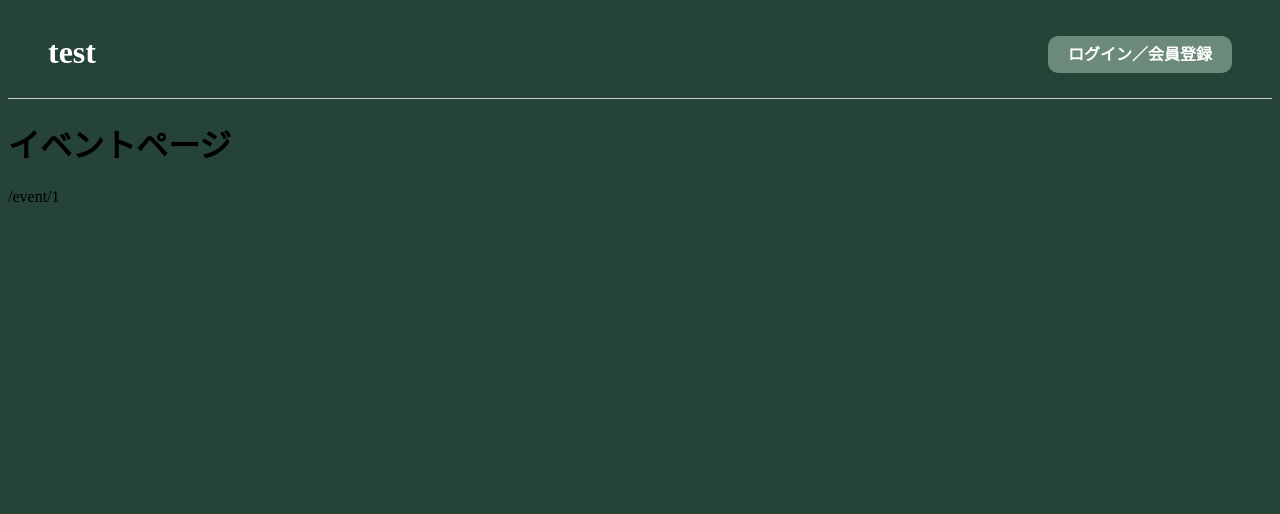
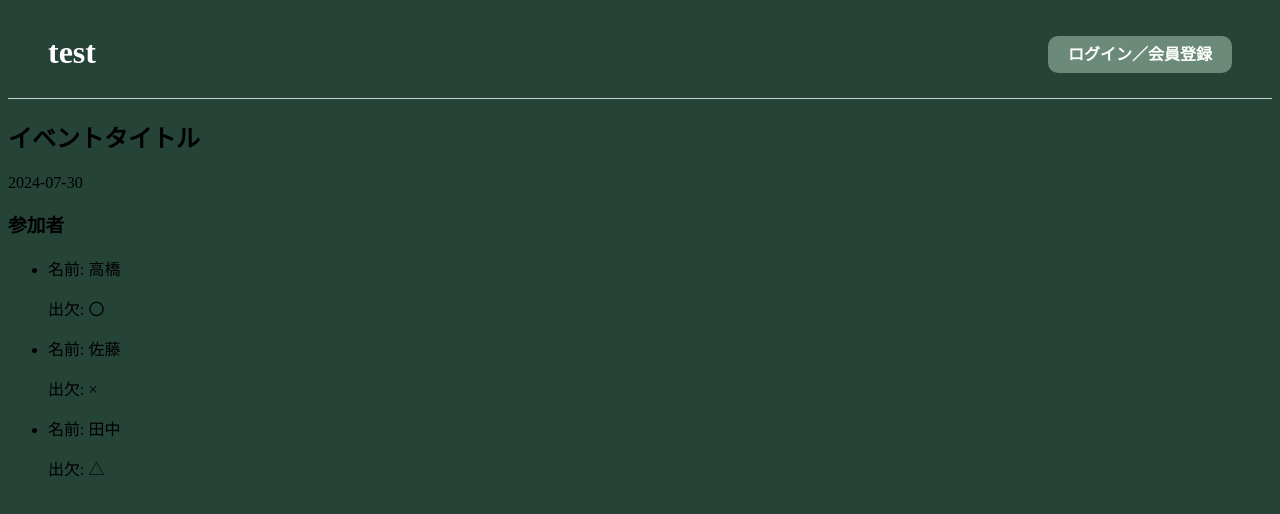
Before and after one commit to tomturner14/nomikaisan, a Next.js app: page /event/1 in a window 1280 px wide. Shown: the top 514 px of the page. Built offline with nearby package versions, Linux system fonts and the light colour scheme.

Commit message:
eventページにデータ表示

```diff
--- a/src/app/complete-page/page.js
+++ b/src/app/complete-page/page.js
@@ -14,7 +14,7 @@ const CompletePage = () => {
       </div>
       <div className={styles.linkContainer}>
         <h2 className={styles.link}>
-          <Link href="/EventPage">イベントページへ</Link>
+          <Link href="/event">イベントページへ</Link>
         </h2>
       </div>
     </div>
--- a/src/app/event/[id]/page.js
+++ b/src/app/event/[id]/page.js
@@ -4,19 +4,38 @@ import { usePathname } from "next/navigation";
 
 const EventPage = () => {
   const pathname = usePathname();
+  const eventId = pathname.split("/").pop();
 
-  const data = [
-    { title: "イベントタイトル", date: "2024-07-30" },
-    { title: "イベントタイトル", date: "2024-07-30" },
-    { title: "イベントタイトル", date: "2024-07-30" },
+  const event = {
+    title: "イベントタイトル",
+    date: "2024-07-30"
+  };
+
+  const participants = [
+    { name: "高橋", attendance: "〇" },
+    { name: "佐藤", attendance: "×" },
+    { name: "田中", attendance: "△" }
   ];
 
   return (
     <div>
-      <h1>イベントページ</h1>
-      <p>{pathname}</p>
+      <div>
+        <h2>{event.title}</h2>
+        <p>{event.date}</p>
+      </div>
+      <div>
+        <h3>参加者</h3>
+        <ul>
+          {participants.map((participant, index) => (
+            <li key={index}>
+              <p>名前: {participant.name}</p>
+              <p>出欠: {participant.attendance}</p>
+            </li>
+          ))}
+        </ul>
+      </div>
     </div>
   );
 };
 
-export default EventPage
+export default EventPage;
```
